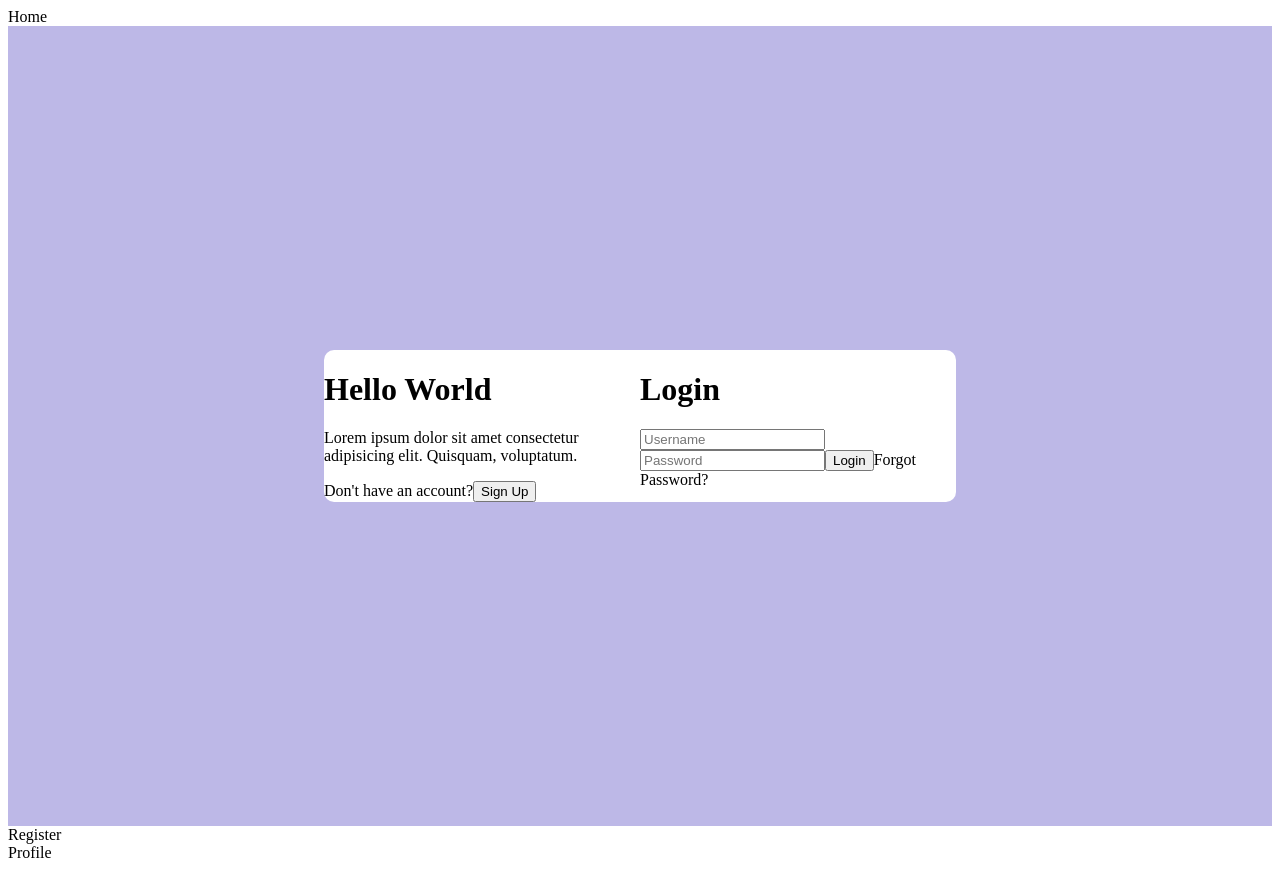
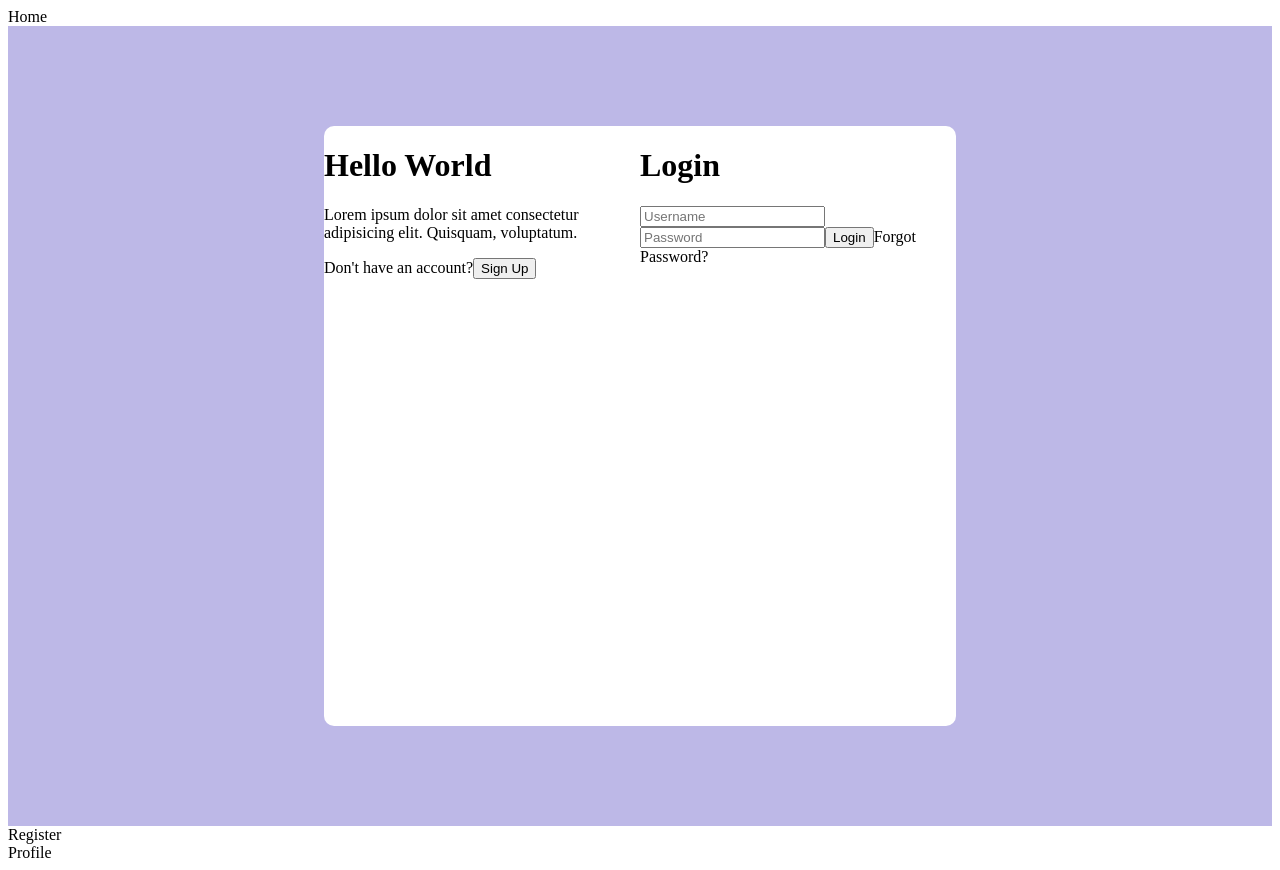
Before and after one commit to Isaiah-Mwinga/media-App, a React (Vite) app in the folder media/: page / in a window 1280 px wide. Built offline with nearby package versions, Linux system fonts and the light colour scheme.

Commit message:
media app

```diff
--- a/media/src/pages/login/Login.scss
+++ b/media/src/pages/login/Login.scss
@@ -9,8 +9,11 @@
         display: flex;
         background-color: white;
         border-radius: 10px;
+        min-height: 600px;
         .left{
             flex: 1;
+            background: linear-gradient(rgba(39,11, 96, 0.5));
+            background-size: cover;
             .h1{}
             .p{}
             .span{}
```
